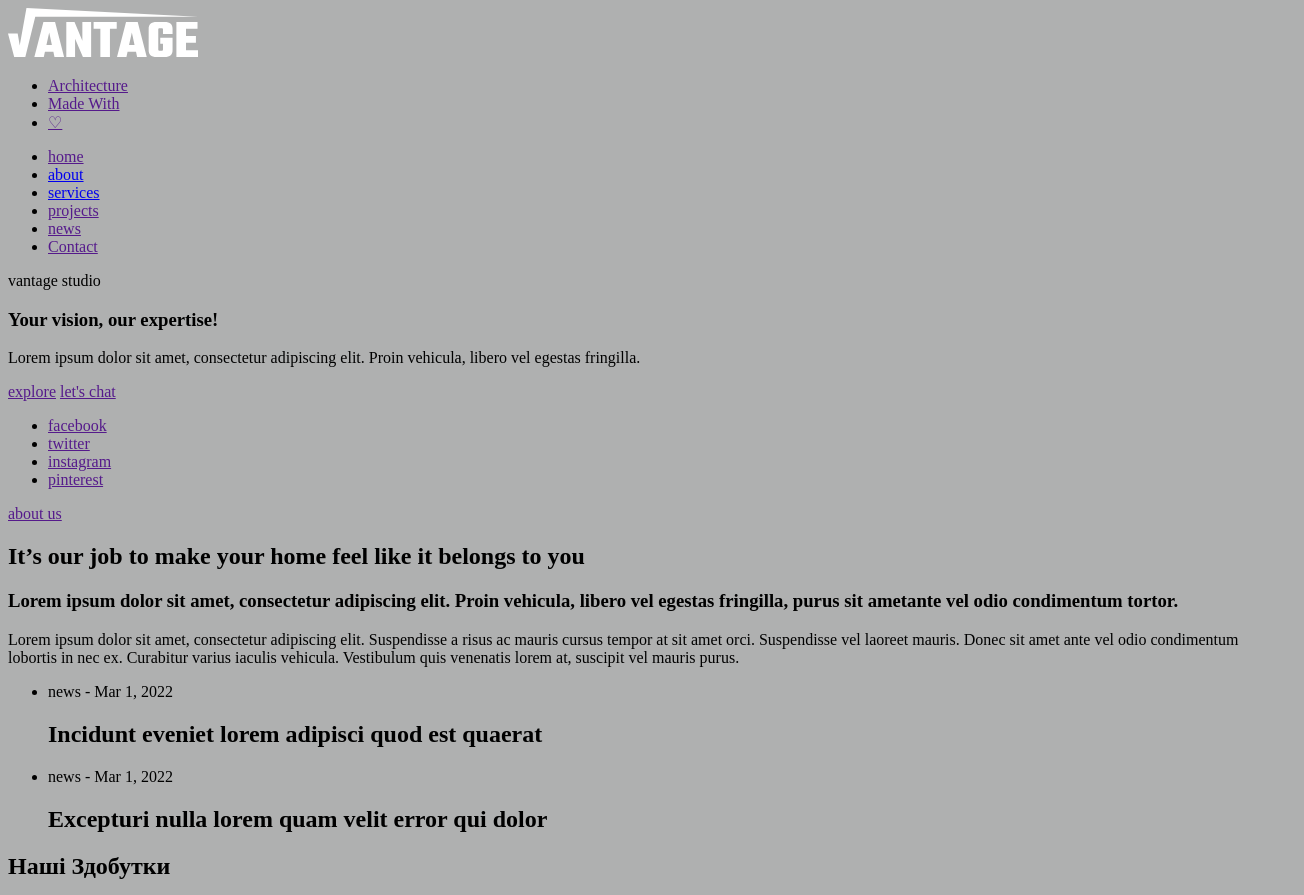
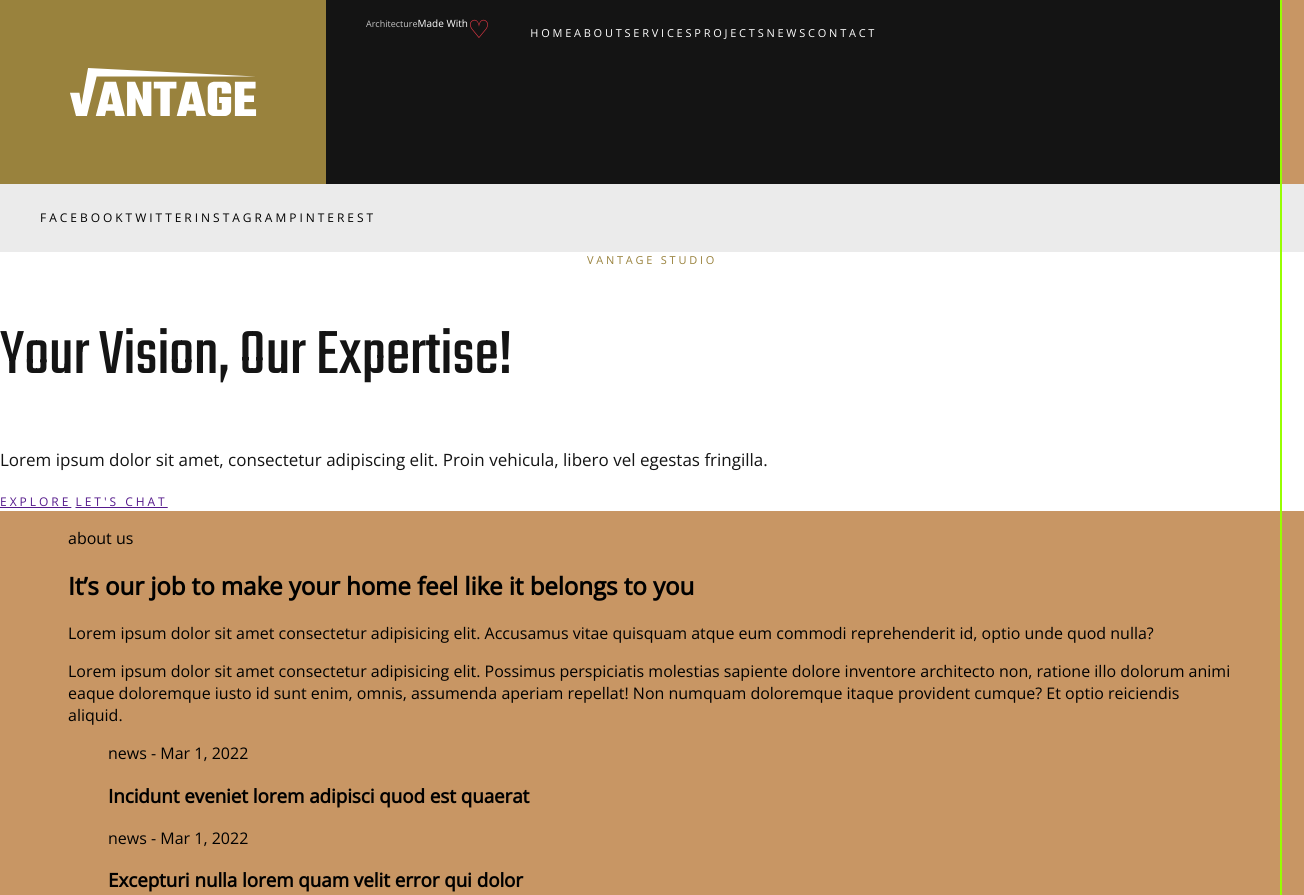
Before and after one commit to vasylkivt/vant321, a plain HTML site: page index.html in a window 1280 px wide. Shown: the top 895 px of the page, 1304 px wide, since content can reach past the window. Drawn offline with nearby package versions, Linux system fonts and the light colour scheme.

Commit message:
Добавляє Стилі

```diff
--- /dev/null
+++ b/css/styles.css
@@ -0,0 +1,244 @@
+/* Стандартні Налаштування */
+/* html {
+    box-sizing: border-box;
+}
+*,
+::before,
+::after {
+    box-sizing: inherit;
+} */
+
+:root {
+  --primary-accent-color: #99823d;
+  --secondary-accent-color: #a68f4b;
+
+  --primary-text-color-dark: #141414;
+  --secondary-text-color-dark: #3d3d3d;
+
+  --primary-text-color-light: #ffffff;
+  --secondary-text-color-light: #ebebeb;
+
+  --primary-title-color-dark: #141414;
+  --secondary-title-color-dark: #000000;
+
+  --primary-title-color-light: #ffffff;
+  --secondary-title-color-light: #ebebeb;
+
+  --primary-background-color-light: #ebebeb;
+  --secondary-background-color-light: #ffffff;
+
+  --primary-background-color-dark: #141414;
+  --secondary-background-color-dark: #3d3d3d;
+
+  --primary-font-title: 'Teko', sans-serif;
+  --secondary-font-title: ;
+
+  --primary-font-text: 'Open Sans', sans-serif;
+  --secondary-font-text: ;
+
+   --outline-pri: 2px solid rgb(150, 255, 0);
+    --outline-seco: 2px solid rgb(255, 0, 0);
+
+    --background-pri: rgb(150, 150, 150) ;
+    --background-seco: rgb(200, 150, 100);
+}
+
+
+
+body{
+    /* background-color: var(--primary-background-color-light); */
+    background-color: var(--background-seco);
+    outline: var(--outline-pri);
+    margin: 0;
+    font-family: var(--primary-font-text);
+}
+
+.list{
+
+list-style: none;
+}
+
+.link{
+
+    text-decoration:none;
+}
+
+.container-main{
+    width: 1304px;
+    margin: 0 auto;
+}
+
+.container{
+
+    width: 1168px;
+    margin: 0 auto;
+    padding-left: 68px;
+    padding-right: 68px;
+}
+/* =================== Компоненти =================== */
+.suptitle{
+    margin: 0;
+    font-style: normal;
+    font-weight: 400;
+    font-size: 11px;
+    line-height: 1.51;
+    text-align: center;
+    letter-spacing: 2.7625px;
+    text-transform: uppercase;
+    color: var(--primary-accent-color);
+
+}
+
+.subtitle{
+font-family: 'Teko', sans-serif;
+    font-style: normal;
+    font-weight: 400;
+    font-size: 26px;
+    line-height: 1;
+
+    text-transform: capitalize;
+    color: var(--primary-title-color-dark);
+}
+
+.title{
+
+    font-family: 'Teko', sans-serif;
+        font-style: normal;
+        font-weight: 700;
+        font-size: 53px;
+        line-height: 1;
+        text-align: center;
+        text-transform: capitalize;
+    color: var(--primary-title-color-dark);
+}
+
+.text{
+
+    font-style: normal;
+    font-weight: 400;
+    font-size: 17px;
+    line-height: 1.5;
+
+color: var(--primary-text-color-dark);
+}
+
+.btn{
+
+        font-style: normal;
+        font-weight: 400;
+        font-size: 12px;
+        line-height: 1.5;
+
+        text-align: center;
+        letter-spacing: 2.975px;
+        text-transform: uppercase;
+    /* color: var(--primary-text-color-light); */
+}
+
+
+
+/* =================== /Компоненти =================== */
+
+
+
+/* =================== Шапка =================== */
+.hero{
+    background-color: var(--primary-background-color-dark);
+}
+
+.header{
+  background-color: var(--primary-background-color-dark);
+}
+
+.header > .container-main{
+display: flex;
+}
+
+
+.logo{
+    display:inline-block;
+    background-color: var(--primary-accent-color);
+    padding: 68px;
+}
+
+.header-item-left{
+        font-size: 9px;
+        line-height: 1.7;
+        /* text-align: center; */
+        color: rgba(255, 255, 255, 0.75);
+}
+
+.header-item-right{
+        font-size: 10px;
+        line-height: 1.5;
+        /* text-align: center; */
+    color: var(--primary-text-color-light);
+}
+.header-item-img{
+    color: #E63946;
+        font-size: 25px;
+        line-height: 1;
+        /* text-align: center; */
+
+}
+.header-item{
+    display: flex;
+
+}
+
+ .nav-header-item{
+        font-size: 11px;
+        line-height: 3.09;
+        letter-spacing: 2.7625px;
+        text-transform: uppercase;
+    color: var(--primary-text-color-light);
+ }
+
+ .nav-header-menu{
+    display: flex;
+ }
+.header-item > .list{
+    display: flex;
+}
+
+
+
+/* =================== /Шапка =================== */
+
+
+/* =================== Контент =================== */
+
+.hero-modal{
+    background-color: var(--secondary-background-color-light);
+
+}
+
+.hero-title{
+    font-family: 'Teko', sans-serif;
+            font-style: normal;
+        font-weight: 400;
+        font-size: 67px;
+        line-height: 1;
+
+        text-transform: capitalize;
+
+        color: #141414;
+
+}
+
+.sicial-link{
+        font-size: 12px;
+        line-height: 5.67;
+
+        letter-spacing: 2.975px;
+        text-transform: uppercase;
+    color: var(--secondary-title-color-dark);
+        color: #000000;
+}
+.sicial-list{
+    display: flex;
+    background-color: var(--primary-background-color-light);
+    margin: 0;
+}
+
+/* =================== /Контент =================== */
--- a/index.html
+++ b/index.html
@@ -1,86 +1,105 @@
 <!DOCTYPE html>
 <html lang="en">
   <head>
-    <meta charset="UTF-8">
-    <meta http-equiv="X-UA-Compatible" content="IE=edge">
-    <meta name="viewport" content="width=device-width, initial-scale=1.0">
+    <meta charset="UTF-8" />
+    <meta http-equiv="X-UA-Compatible" content="IE=edge" />
+    <meta name="viewport" content="width=device-width, initial-scale=1.0" />
     <title>Vintage</title>
+    <link rel="preconnect" href="https://fonts.googleapis.com" />
+    <link rel="preconnect" href="https://fonts.gstatic.com" crossorigin />
+    <link
+      href="https://fonts.googleapis.com/css2?family=Open+Sans&family=Teko:wght@400;700&display=swap"
+      rel="stylesheet"
+    />
+    <link rel="stylesheet" href="./css/styles.css" />
   </head>
-<body style="background-color: rgb(175, 176, 176);">
-
+  <body>
     <!-- Щапка -->
-    <header>
-        <img src="./images/main-logo/main-logo.svg" alt="logotype company">
-        <ul>
-            <li><a href="">Architecture</a></li>
-            <li><a href="">Made With</a></li>
-            <li><a href="">&#9825;</a></li>
+    <header class="header" >
+      <div class="container-main">
+      <img class="logo" src="./images/main-logo/main-logo.svg" alt="logotype company" width="190" height="48" />
+      <div class="header-item">
+      <ul  class="list">
+        <li class="link header-item-left">Architecture</li>
+        <li class="link header-item-right">Made With</li>
+        <li class="link header-item-img">&#9825;</li>
       </ul>
       <!-- Головна Навігація -->
-        <nav>
-            <ul>
-                <li><a href="">home</a></li>
-                <li><a href="#about-us">about</a></li>
-                <li><a href="#services">services</a></li>
-                <li><a href="">projects</a></li>
-                <li><a href="">news</a></li>
-                <li><a href="">Contact</a></li>
+      <nav class="nav-header">
+        <ul class="list nav-header-menu">
+          <li><a class="link nav-header-item" href="./index.html">home</a></li>
+          <li><a class="link nav-header-item" href="#about-us">about</a></li>
+          <li><a class="link nav-header-item" href="#services">services</a></li>
+          <li><a class="link nav-header-item" href="#projects">projects</a></li>
+          <li><a class="link nav-header-item" href="#news">news</a></li>
+          <li><a class="link nav-header-item" href="">Contact</a></li>
         </ul>
       </nav>
+      </div>
+      </div>
     </header>
 
     <!-- Головний Контент -->
     <main>
+      <!-- Головне Привітання сторінки -->
+      <section class="hero">
+        <div class="container-main">
+          <ul class="list sicial-list">
+            <li><a  class="sicial-link link" href="">facebook</a></li>
+            <li><a  class="sicial-link link" href="">twitter</a></li>
+            <li><a  class="sicial-link link" href="">instagram</a></li>
+            <li><a  class="sicial-link link" href="">pinterest</a></li>
+          </ul>
+          <div class="hero-modal">
+        <p class="suptitle">vantage studio</p>
+        <h1 class=" hero-title" >Your vision, our expertise!</h1>
+        <p class="text">
+          Lorem ipsum dolor sit amet, consectetur adipiscing elit. Proin vehicula, libero vel
+          egestas fringilla.
+        </p>
+        <a class="btn" href="">explore</a>
+        <a class="btn" href="">let's chat</a>
+</div>
 
-        <!-- Головне Привітання сторінки -->
-        <section>
-
-            <article>
-                <p>vantage studio</p>
-                <h1>Your vision, our expertise!</h1>
-                <p>Lorem ipsum dolor sit amet, consectetur adipiscing elit. Proin vehicula, libero vel egestas fringilla.</p>
-                <a href="">explore</a>
-                <a href="">let's chat</a>
-            </article>
-
-            <ul>
-                <li><a href="">facebook</a></li>
-                <li><a href="">twitter</a></li>
-                <li><a href="">instagram</a></li>
-                <li><a href="">pinterest</a></li>
-            </ul>
-
+        </div>
       </section>
       <!-- Інфо про компанію -->
-        <section>
-
-            <a id="about-us" href="">about us</a>
+      <section class="container">
+        <p id="about-us">about us</p>
         <h2>It’s our job to make your home feel like it belongs to you</h2>
-            <h3>Lorem ipsum dolor sit amet, consectetur adipiscing elit. Proin vehicula, libero vel egestas fringilla, purus sit ametante vel odio condimentum tortor.</h3>
-            <p>Lorem ipsum dolor sit amet, consectetur adipiscing elit. Suspendisse a risus ac mauris cursus tempor at sit amet orci. Suspendisse vel laoreet mauris. Donec sit amet ante vel odio condimentum lobortis in nec ex. Curabitur varius iaculis vehicula. Vestibulum quis venenatis lorem at, suscipit vel mauris purus.</p>
-
+        <p>
+          Lorem ipsum dolor sit amet consectetur adipisicing elit. Accusamus vitae quisquam atque
+          eum commodi reprehenderit id, optio unde quod nulla?
+        </p>
+        <p>
+          Lorem ipsum dolor sit amet consectetur adipisicing elit. Possimus perspiciatis molestias
+          sapiente dolore inventore architecto non, ratione illo dolorum animi eaque doloremque
+          iusto id sunt enim, omnis, assumenda aperiam repellat! Non numquam doloremque itaque
+          provident cumque? Et optio reiciendis aliquid.
+        </p>
         <!-- Новини компанії -->
 
-            <ul>
+        <ul class="list" id="news">
           <li>
             <article>
-                        <p>news - <time datetime="2022-03-1">Mar 1, 2022</time> </p>
-                        <h2>Incidunt eveniet lorem adipisci quod est quaerat</h2>
+              <p>news - <time datetime="2022-03-01">Mar 1, 2022</time></p>
+              <h3>Incidunt eveniet lorem adipisci quod est quaerat</h3>
             </article>
           </li>
           <li>
             <article>
-                        <p>news - <time datetime="2022-03-1">Mar 1, 2022</time> </p>
-                        <h2>Excepturi nulla lorem quam velit error qui dolor</h2>
+              <p>news - <time datetime="2022-03-01">Mar 1, 2022</time></p>
+              <h3>Excepturi nulla lorem quam velit error qui dolor</h3>
             </article>
           </li>
         </ul>
 
       </section>
+
       <!-- Наші Здобутки -->
       <section>
         <h2>Наші Здобутки</h2>
-            <ul>
+        <ul class="list">
           <li>
             <h3>500K</h3>
             <p>projects</p>
@@ -105,23 +124,23 @@
       </section>
       <!-- Наші Роботи -->
       <section>
-            <h2>Наші Роботи</h2>
+        <h2 id="projects">Наші Роботи</h2>
         <ul>
           <li>
             <p>new</p>
-                    <img src="./images/works-companys/IMAGE.jpg" alt="">
+            <img src="./images/works-companys/IMAGE.jpg" alt="" />
             <h3>House Living Room</h3>
             <p>Interior Design</p>
           </li>
           <li>
             <p>new</p>
-                    <img src="./images/works-companys/IMAGE1.jpg" alt="">
+            <img src="./images/works-companys/IMAGE1.jpg" alt="" />
             <h3>Ocean View House</h3>
             <p>Architecture</p>
           </li>
           <li>
             <p>new</p>
-                    <img src="./images/works-companys/IMAGE2.jpg" alt="">
+            <img src="./images/works-companys/IMAGE2.jpg" alt="" />
             <h3>House Dining Area</h3>
             <p>Interior Design</p>
           </li>
@@ -129,71 +148,80 @@
       </section>
       <!-- Наші Послуги -->
       <section>
-            <a id="services" href="">services</a>
+        <p id="services">services</p>
         <h2>Architecture is not simply a service, it is also an inspiration</h2>
         <ul>
           <li>
-                    <img src="./images/icons-benefits/Architecture.svg" alt="Architecture">
+            <img src="./images/icons-benefits/Architecture.svg" alt="Architecture" />
             <p><time datetime="06-01">01/06</time></p>
             <h3>Architecture</h3>
-                    <p>Excepturi sed impedit mollitia dicta rerum vero aut in vel. Sed dolor enim voluptas.</p>
+            <p>
+              Excepturi sed impedit mollitia dicta rerum vero aut in vel. Sed dolor enim voluptas.
+            </p>
           </li>
           <li>
-                    <img src="./images/icons-benefits/Interior-Design.svg" alt="Interior Design">
+            <img src="./images/icons-benefits/Interior-Design.svg" alt="Interior Design" />
             <p><time datetime="06-02">02/06</time></p>
             <h3>Interior Design</h3>
-                    <p>Excepturi sed impedit mollitia dicta rerum vero aut in vel. Sed dolor enim voluptas.</p>
+            <p>
+              Excepturi sed impedit mollitia dicta rerum vero aut in vel. Sed dolor enim voluptas.
+            </p>
           </li>
           <li>
-                    <img src="./images/icons-benefits/Master-Planing.svg" alt="Master Planing">
+            <img src="./images/icons-benefits/Master-Planing.svg" alt="Master Planing" />
             <p><time datetime="06-05">03/06</time></p>
             <h3>Master Planing</h3>
-                    <p>Excepturi sed impedit mollitia dicta rerum vero aut in vel. Sed dolor enim voluptas.</p>
+            <p>
+              Excepturi sed impedit mollitia dicta rerum vero aut in vel. Sed dolor enim voluptas.
+            </p>
           </li>
           <li>
-                    <img src="./images/icons-benefits/Construction.svg" alt="Construction">
+            <img src="./images/icons-benefits/Construction.svg" alt="Construction" />
             <p><time datetime="06-04">04/06</time></p>
             <h3>Construction</h3>
-                    <p>Excepturi sed impedit mollitia dicta rerum vero aut in vel. Sed dolor enim voluptas.</p>
+            <p>
+              Excepturi sed impedit mollitia dicta rerum vero aut in vel. Sed dolor enim voluptas.
+            </p>
           </li>
           <li>
-                    <img src="./images/icons-benefits/Energy-Audit.svg" alt="Energy Audit">
+            <img src="./images/icons-benefits/Energy-Audit.svg" alt="Energy Audit" />
             <p><time datetime="06-05">05/06</time></p>
             <h3>Energy Audit</h3>
-                    <p>Excepturi sed impedit mollitia dicta rerum vero aut in vel. Sed dolor enim voluptas.</p>
+            <p>
+              Excepturi sed impedit mollitia dicta rerum vero aut in vel. Sed dolor enim voluptas.
+            </p>
           </li>
           <li>
-                    <img src="./images/icons-benefits/Documentation.svg" alt="Documentation">
+            <img src="./images/icons-benefits/Documentation.svg" alt="Documentation" />
             <p><time datetime="06-06">06/06</time></p>
             <h3>Documentation</h3>
-                    <p>Excepturi sed impedit mollitia dicta rerum vero aut in vel. Sed dolor enim voluptas.</p>
+            <p>
+              Excepturi sed impedit mollitia dicta rerum vero aut in vel. Sed dolor enim voluptas.
+            </p>
           </li>
         </ul>
 
         <a href="">see all services</a>
-
       </section>
       <!-- Спонсори -->
       <section>
         <h2>Наші Спонсори</h2>
         <ul>
-                <li><img src="./images/logo-companys/artzo.svg" alt="artzo"></li>
+          <li><img src="./images/logo-companys/artzo.svg" alt="artzo" /></li>
 
-                <li><img src="./images/logo-companys/antartica.svg" alt="antartica"></li>
+          <li><img src="./images/logo-companys/antartica.svg" alt="antartica" /></li>
 
-                <li><img src="./images/logo-companys/captain.svg" alt="captain"></li>
+          <li><img src="./images/logo-companys/captain.svg" alt="captain" /></li>
 
-                <li><img src="./images/logo-companys/cupcakes.svg" alt="cupcakes"></li>
+          <li><img src="./images/logo-companys/cupcakes.svg" alt="cupcakes" /></li>
 
-                <li><img src="./images/logo-companys/choc.svg" alt="choc"></li>
-
+          <li><img src="./images/logo-companys/choc.svg" alt="choc" /></li>
         </ul>
-
       </section>
     </main>
     <!-- Футер -->
     <footer>
-        <img src="./images/main-logo/main-logo.svg" alt="">
+      <img src="./images/main-logo/main-logo.svg" alt="" />
       <!-- Головна Навігація Футер -->
       <nav>
         <ul>
@@ -218,9 +246,6 @@
         <p>powerd by</p>
         <a href="webflow.com">webflow.com</a>
       </address>
-
     </footer>
-
-
   </body>
 </html>
```
Also changed, not shown: styles/styles.css (deleted). Lines whose indentation alone changed are shown as unchanged.
